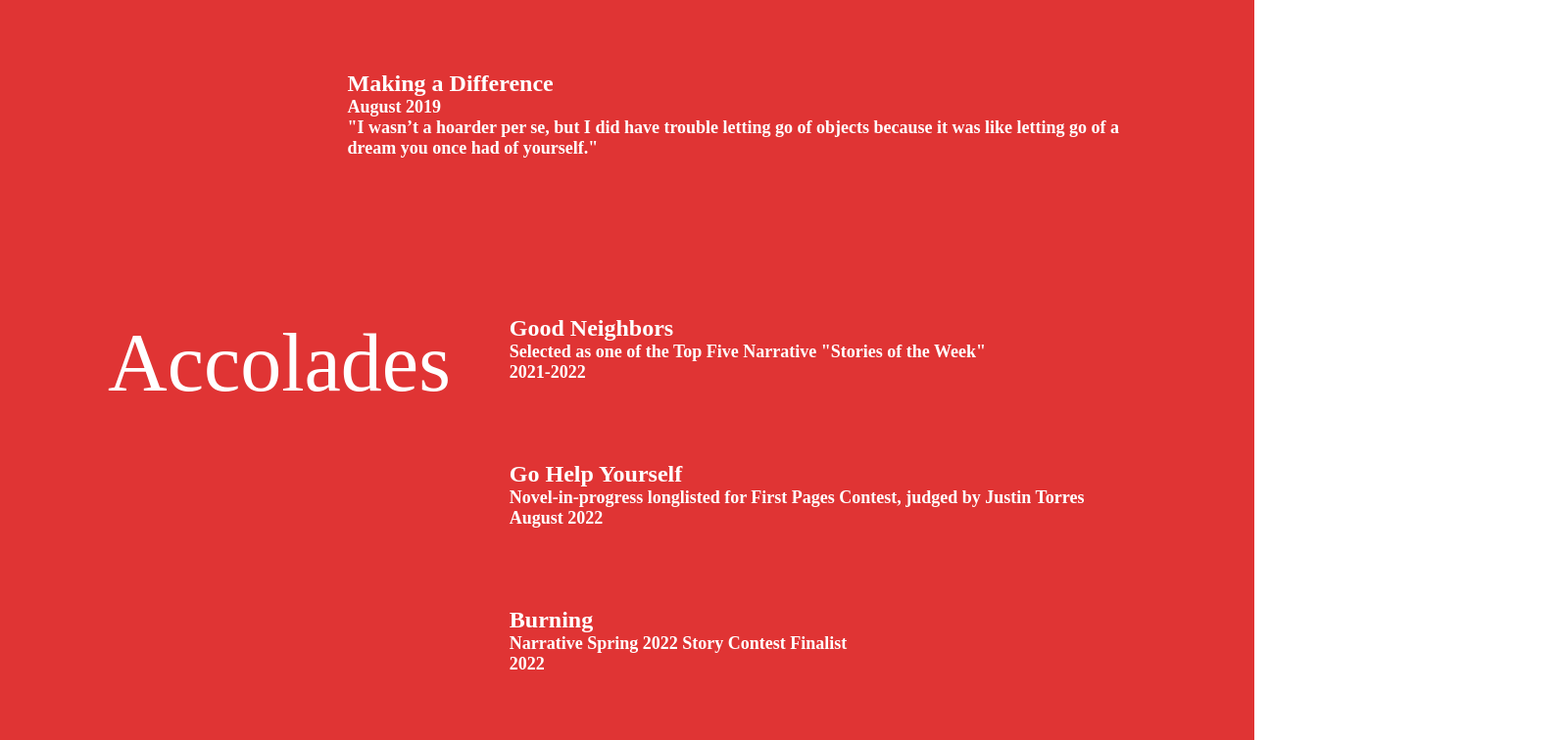
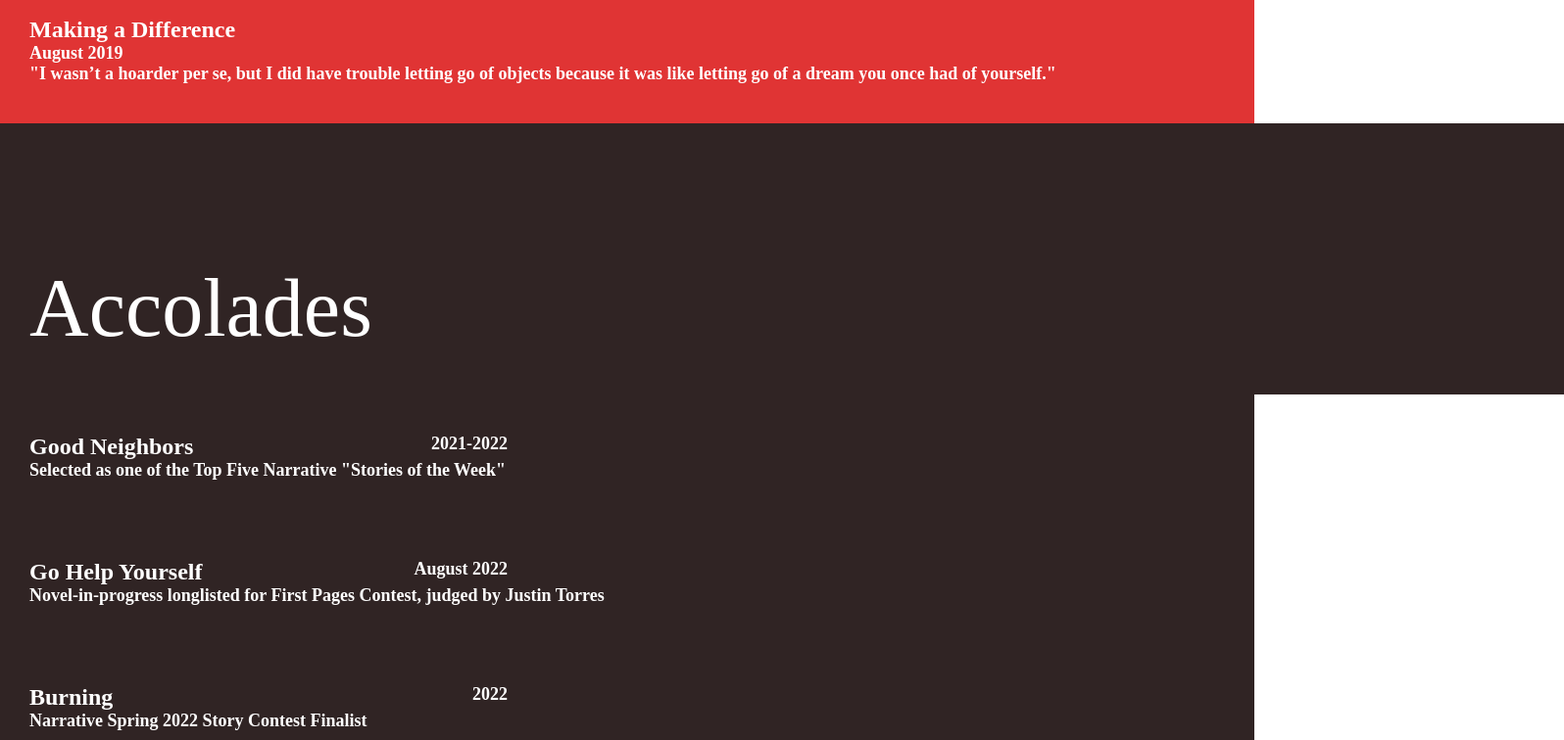
Before and after one commit to swinnik/writer-portfolio, a React app: page / in a window 1280 px wide. Shown: the part 1640-2396 px from the top of the page at 98% size, 1596 px wide, since content can reach past the window. Built offline with nearby package versions, Linux system fonts and the light colour scheme.

Commit message:
sticky headers lookin nice

```diff
--- a/src/components/Accolades.jsx
+++ b/src/components/Accolades.jsx
@@ -5,14 +5,25 @@ const Accolades = () => {
   console.log(accolades);
   return (
     <div style={styles.section}>
-      <div style={styles.sectionTitle}>Accolades</div>
+      <div style={styles.sectionTitle}>
+        <div style={{ height: "100px", backgroundColor: "tran " }}></div>
+        Accolades
+      </div>
       <div style={styles.entries}>
         {accolades &&
           accolades.map((accolade) => (
-            <div style={styles.entry}>
-              <div style={styles.title}>{accolade.title}</div>
+            <div style={styles.entry} key={accolade.title}>
+              <div
+                style={{
+                  width: "40%",
+                  display: "flex",
+                  justifyContent: "space-between",
+                }}
+              >
+                <div style={styles.title}>{accolade.title}</div>
+                <div style={styles.date}>{accolade.year}</div>
+              </div>
               <div style={styles.publication}>{accolade.recognition}</div>
-              <div style={styles.date}>{accolade.year}</div>
             </div>
           ))}
       </div>
@@ -24,16 +35,20 @@ export default Accolades;
 
 const styles = {
   section: {
-    backgroundColor: "#e03434",
-    padding: "40px 80px",
-    display: "flex",
-    alignItems: "start",
+    backgroundColor: "#302424",
+    // display: "flex",
+    // alignItems: "start",
   },
   sectionTitle: {
     padding: "40px 30px",
     color: "#fff",
     fontSize: "84px",
     fontWeight: "lighter",
+    position: "sticky",
+    top: 0,
+    left: 0,
+    width: "120%",
+    backgroundColor: "#302424",
   },
   entry: {
     padding: "40px 30px",
--- a/src/components/Contact.jsx
+++ b/src/components/Contact.jsx
@@ -19,17 +19,9 @@ const Contact = () => {
     setIsHovered(false);
   };
 
-  const sectionTitleStyle = {
-    padding: "40px 30px",
-    color: isHovered ? "black" : "#fff",
-    fontSize: "84px",
-    fontWeight: "lighter",
-    cursor: "pointer",
-  };
-
   const section = {
-    backgroundColor: "#e03434",
-    padding: "40px 80px",
+    backgroundColor: "#1f411e",
+    padding: "200px",
     display: "flex",
     justifyContent: "space-around",
     alignItems: "start",
@@ -37,29 +29,26 @@ const Contact = () => {
     color: isHovered ? "black" : "#fff",
   };
 
+  const sectionTitleStyle = {
+    // padding: "40px 30px",
+    color: isHovered ? "black" : "#fff",
+    fontSize: "84px",
+    fontWeight: "lighter",
+    cursor: "pointer",
+  };
+
   return (
-    <div
-      style={section}
-      onMouseEnter={handleMouseEnter}
-      onMouseLeave={handleMouseLeave}
-    >
-      <div style={sectionTitleStyle} onClick={handleContactClick}>
+    <div style={section}>
+      <div
+        style={sectionTitleStyle}
+        onMouseEnter={handleMouseEnter}
+        onMouseLeave={handleMouseLeave}
+        onClick={handleContactClick}
+      >
         Contact
       </div>
     </div>
   );
 };
 
-const styles = {
-  section: {
-    backgroundColor: "#e03434",
-    padding: "40px 80px",
-    display: "flex",
-    justifyContent: "space-around",
-    alignItems: "start",
-    textDecoration: "underline",
-    color: "#fff",
-  },
-};
-
 export default Contact;
--- a/src/components/Footer.jsx
+++ b/src/components/Footer.jsx
@@ -1,9 +1,24 @@
 import React from "react";
 
-const Footer = () => (
-  <>
-    <div>Hello Footer</div>
-  </>
-);
+const Footer = () => {
+  return (
+    <div style={styles.footer}>
+      <div>©2022 by Daniel Pope. Created by Sean Winnik</div>
+    </div>
+  );
+};
 
 export default Footer;
+
+const styles = {
+  footer: {
+    display: "flex",
+    justifyContent: "center",
+
+    padding: "60px",
+    backgroundColor: "black",
+    color: "#fff",
+    fontSize: "24px",
+    fontWeight: "lighter",
+  },
+};
--- a/src/components/Header.jsx
+++ b/src/components/Header.jsx
@@ -15,15 +15,16 @@ export default Header;
 
 const styles = {
   header: {
-    position: "sticky",
+    position: "fixed",
+    zIndex: 1,
     top: 0,
     left: 0,
     right: 0,
-
     display: "flex",
     justifyContent: "space-between",
     alignItems: "center",
-    padding: "40px 30px",
+    // padding: "40px 30px",
+    height: "100px ",
     backgroundColor: "black",
     color: "#fff",
     fontSize: "24px",
--- a/src/components/Work.jsx
+++ b/src/components/Work.jsx
@@ -5,11 +5,14 @@ const Work = () => {
   console.log(workCollection);
   return (
     <div style={styles.section}>
-      <div style={styles.sectionTitle}>Work</div>
+      <div style={styles.sectionTitle}>
+        <div style={{ height: "100px", backgroundColor: "tran " }}></div>
+        Work
+      </div>
       <div style={styles.entries}>
         {workCollection &&
           workCollection.map((work) => (
-            <div style={styles.entry}>
+            <div style={styles.entry} key={work.title}>
               <div style={styles.title}>{work.title}</div>
               <div style={styles.publication}>{work.publications}</div>
               <div style={styles.date}>{work.date}</div>
@@ -26,16 +29,15 @@ export default Work;
 const styles = {
   section: {
     backgroundColor: "#e03434",
-    padding: "40px 80px",
-    display: "flex",
-    justifyContent: "space-around",
-    alignItems: "start",
   },
   sectionTitle: {
-    padding: "40px 30px",
     color: "#fff",
     fontSize: "84px",
     fontWeight: "lighter",
+    position: "sticky",
+    top: 0,
+    width: "100%",
+    backgroundColor: "#e03434",
   },
   entry: {
     padding: "40px 30px",
```
